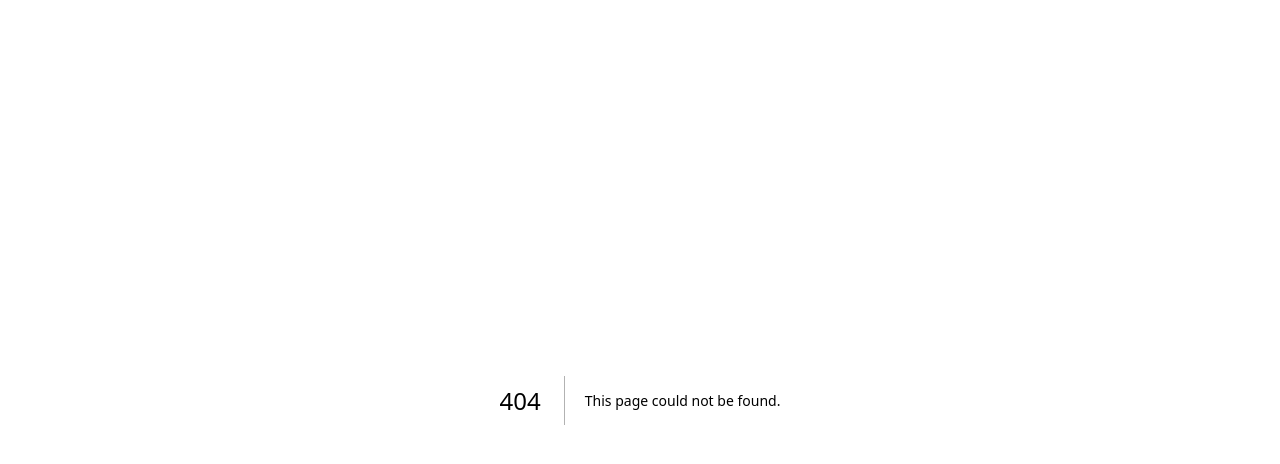
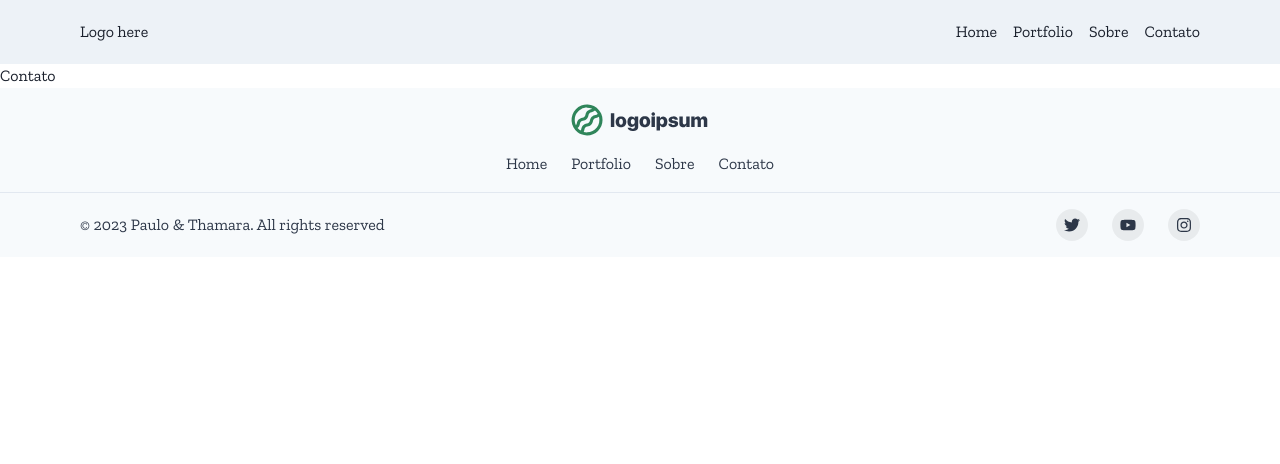
Before and after one commit to newecthon/cap001-paulo-thamara, a Next.js app: page /contato in a window 1280 px wide. Before the commit this address had no page. Shown: the top 464 px of the page. Built offline with nearby package versions, Linux system fonts and the light colour scheme.

Commit message:
feat: Add news rotas

```diff
--- a/src/components/Header.tsx
+++ b/src/components/Header.tsx
@@ -1,17 +1,12 @@
 import { ReactNode } from 'react';
+import NextLink from 'next/link'
 import {
   Box,
   Flex,
-  Avatar,
   HStack,
   Link,
   IconButton,
-  Button,
   Menu,
-  MenuButton,
-  MenuList,
-  MenuItem,
-  MenuDivider,
   useDisclosure,
   useColorModeValue,
   Stack,
@@ -55,7 +50,7 @@ export function Header() {
               spacing={4}
               display={{ base: 'none', md: 'flex' }}>
               {Links.map((item) => (
-                <NavLink key={item.page}>{item.label}</NavLink>
+                <NextLink key={item.page} href={item.page}>{item.label}</NextLink>
               ))}
             </HStack>
             </Menu>
--- /dev/null
+++ b/src/pages/contato/index.tsx
@@ -0,0 +1,16 @@
+import { Footer } from "@/components/Footer";
+import { Header } from "@/components/Header";
+import { Flex } from "@chakra-ui/react";
+
+export default function Contact() {
+    return (
+        <Flex
+            direction="column"
+            height="auto"
+        >
+            <Header />
+                <h1>Contato</h1>
+            <Footer />
+        </Flex>
+    )
+}
```
Also changed, not shown: src/pages/portfolio/index.tsx (added, +16 -0 lines), src/pages/sobre/index.tsx (added, +16 -0 lines).
